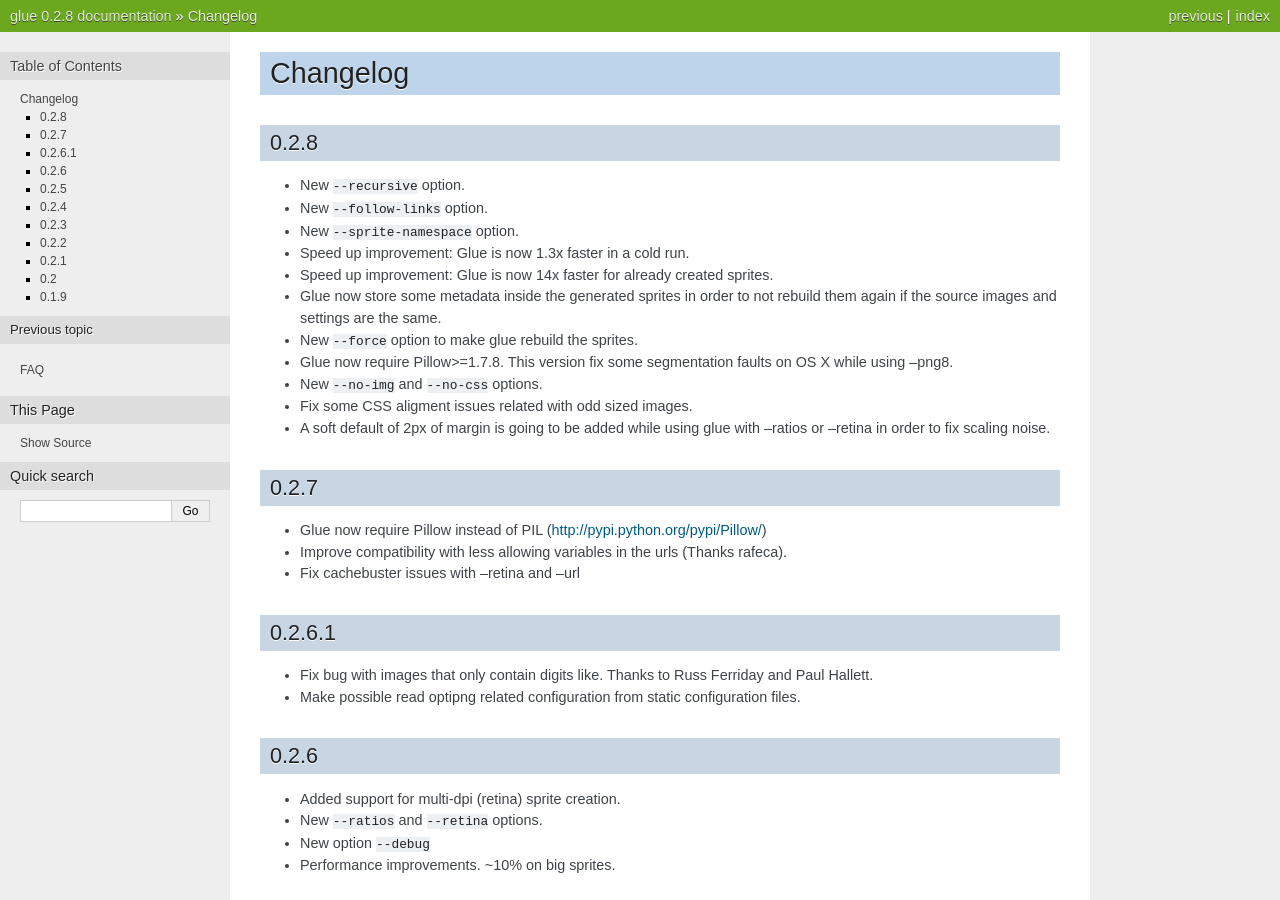
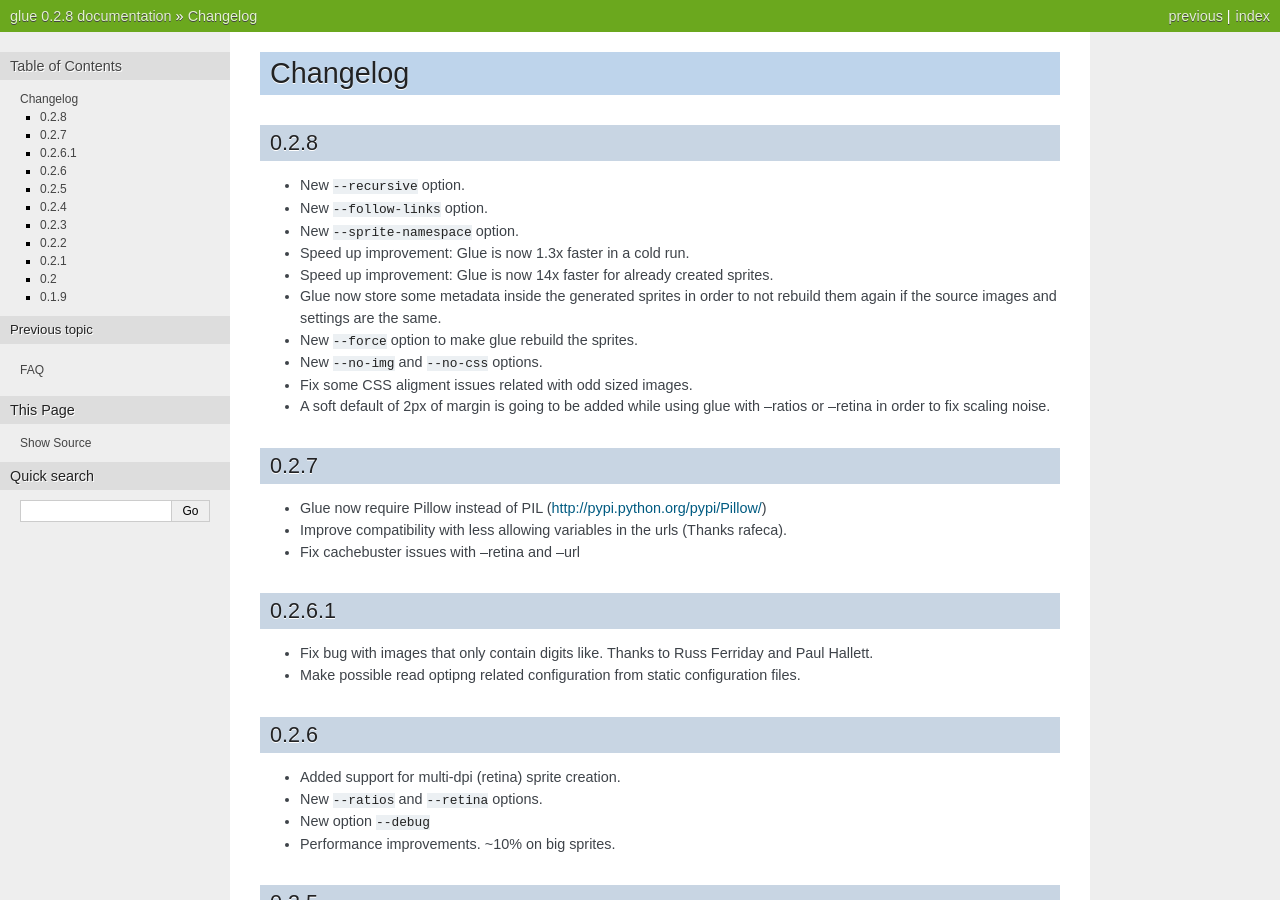
Before and after one commit to jorgebastida/glue, a Sphinx documentation site: the page built from docs/changelog.rst, in a window 1280 px wide and 900 px high. Built offline with Sphinx 7.4.7, drawn with Linux system fonts in a browser that asks for light colours; the version number is read from the project's files by our own code.

Commit message:
Remove Pillow>=1.7.8 from changelog

```diff
--- a/docs/changelog.rst
+++ b/docs/changelog.rst
@@ -10,7 +10,6 @@
 * Speed up improvement: Glue is now 14x faster for already created sprites.
 * Glue now store some metadata inside the generated sprites in order to not rebuild them again if the source images and settings are the same.
 * New ``--force`` option to make glue rebuild the sprites.
-* Glue now require Pillow>=1.7.8. This version fix some segmentation faults on OS X while using --png8.
 * New ``--no-img`` and ``--no-css`` options.
 * Fix some CSS aligment issues related with odd sized images.
 * A soft default of 2px of margin is going to be added while using glue with --ratios or --retina in order to fix scaling noise.
```
